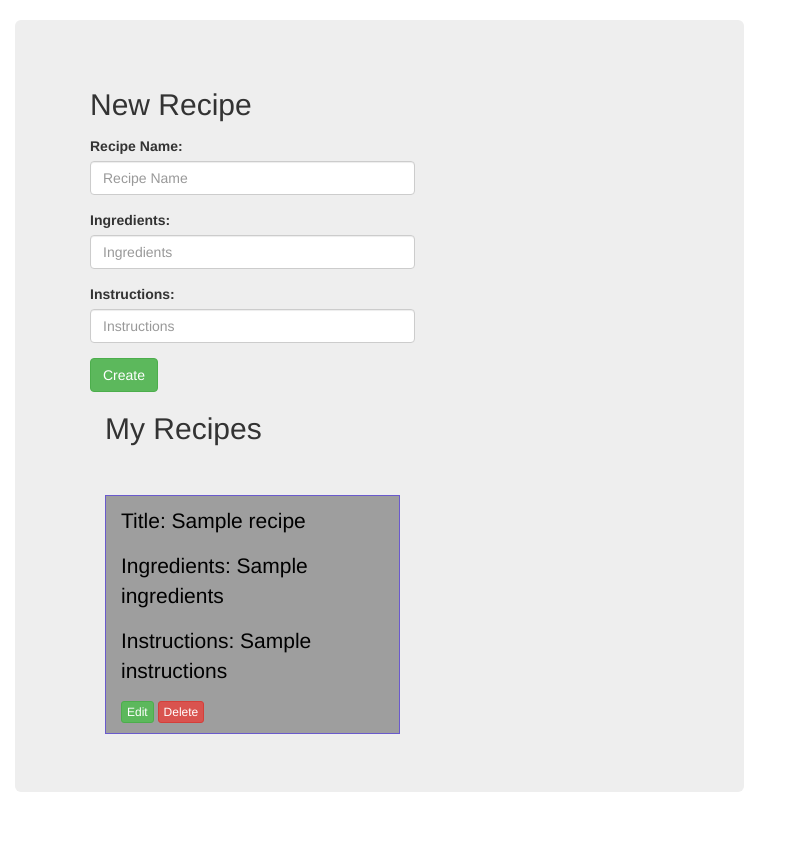
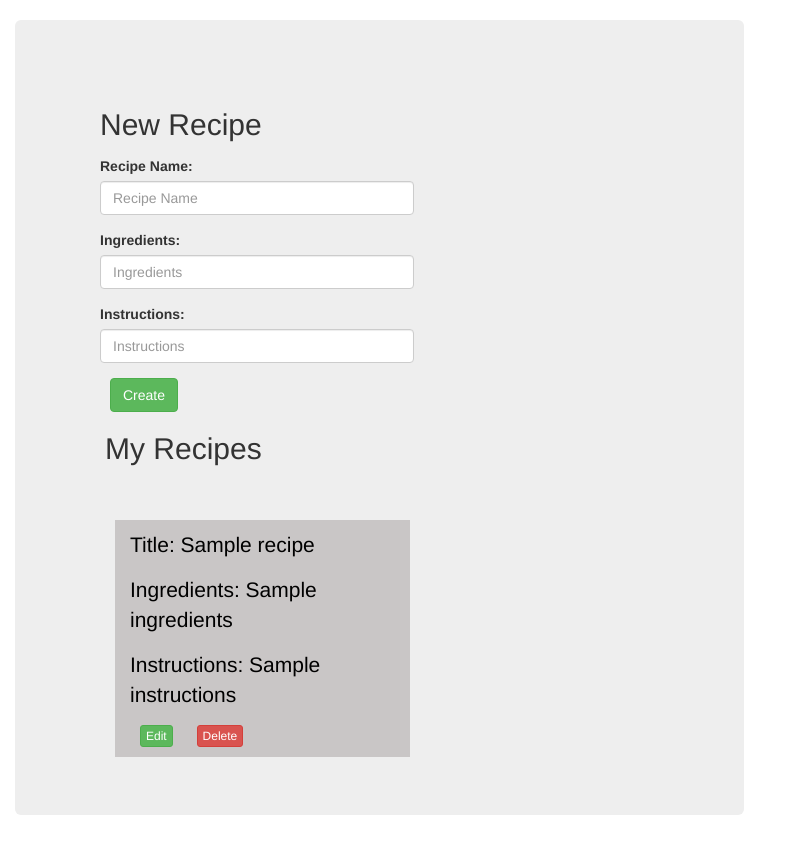
Before and after one commit to nyandiekaFelix/yummy-recipes, a Flask app: template yummy_recipes/templates/recipes_detail.html in a window 1280 px wide. Shown: the part 51-896 px from the top of the page, without its empty margins (0-792 px from the left). Before the commit the page ends 843 px from the top, so only its background shows below. Run offline with Flask 2, Linux system fonts and the light colour scheme; the template is opened without the code that fills it: values that come from a table or form of the project are taken from there, most other values are stand-ins (such as "Sample title", 1, 10 or a date in 2020); some libraries are stand-ins or nearby versions.

Commit message:
[feat]: custom styles for elements

```diff
--- a/yummy_recipes/static/style.css
+++ b/yummy_recipes/static/style.css
@@ -15,7 +15,8 @@ button a:hover{
 }
 
 .creator{
-    margin-bottom: 20px;
+    margin: 20px 10px;
+
 }
 
 .category{
@@ -25,6 +26,10 @@ button a:hover{
 
 .category > a:hover{
     cursor: pointer;
+}
+
+.category-dd{
+    margin: 5px;
 }
 
 .rec-categs{
@@ -43,12 +48,20 @@ button a:hover{
     list-style-type: none;
 }
 
+.btn{
+    margin: 0 10px;
+}
+
+.manipulators{
+    margin-top: 5px;
+    margin-bottom: 5px;
+}
+
 .recipe{
-    margin-bottom: 10px;
-    border: 1px solid slateblue;
+    margin: 5px 0 10px 10px;
     padding: 10px;
     color: #000;
-    background-color: #9e9e9e;
+    background-color: #c9c6c6;
 }
 
 .recipe-span{
```
